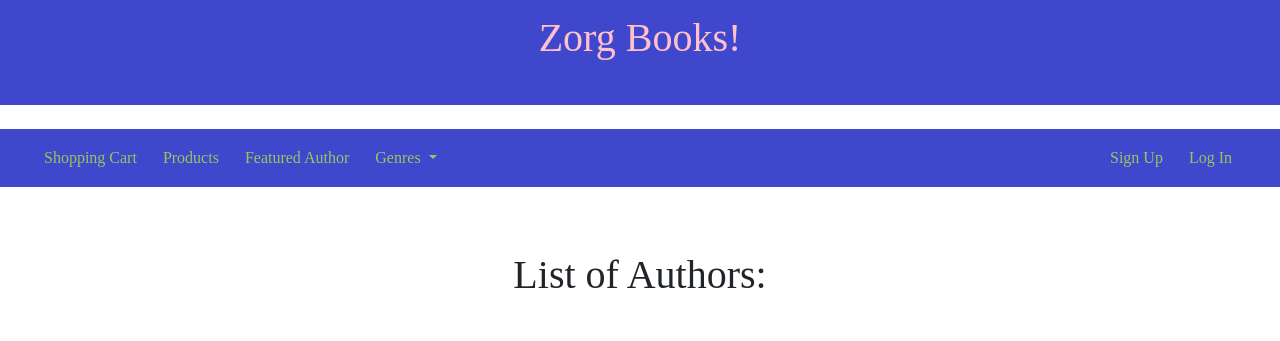
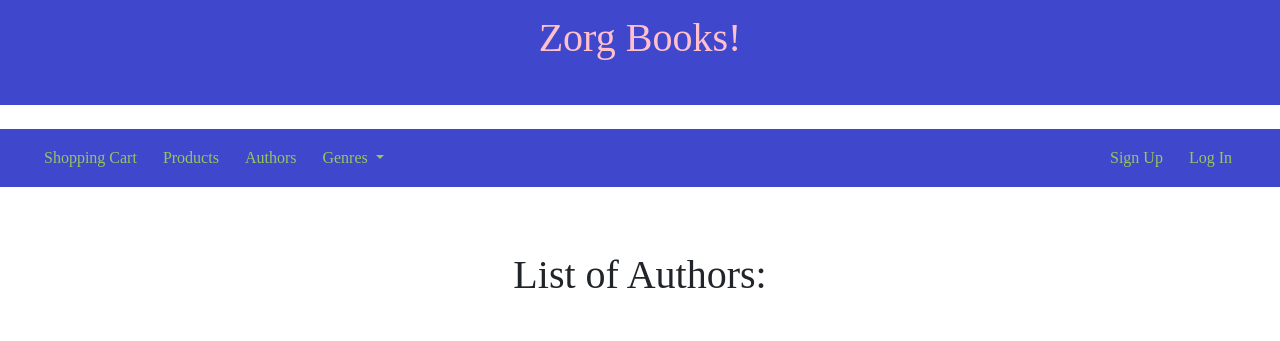
Before and after one commit to theoneandonlychoochootran/Zorg-s-Store, a PHP site: page /authorindex.php in a window 1280 px wide. Shown: the top 341 px of the page. Run offline with PHP 8.4, Linux system fonts and the light colour scheme; data comes from the database, SQL or seed files in the repository; some libraries are stand-ins or nearby versions.

Commit message:
added authors link

```diff
--- a/ZorgStore/navigation.php
+++ b/ZorgStore/navigation.php
@@ -34,7 +34,7 @@ if (isset($_SESSION['user_id'])){
 	  <form class="form-inline">
 		<a href="#" class="btn btn-link">Shopping Cart</a>
 		<a href="prdctindex.php" class="btn btn-link">Products</a>
-		<a href="author.php?author=Twain" class="btn btn-link">Featured Author</a>
+		<a href="authorindex.php" class="btn btn-link">Authors</a>
 		<div class="dropdown">
 			<button class="btn btn-link dropdown-toggle" type="button" data-toggle="dropdown">
 			Genres
```
